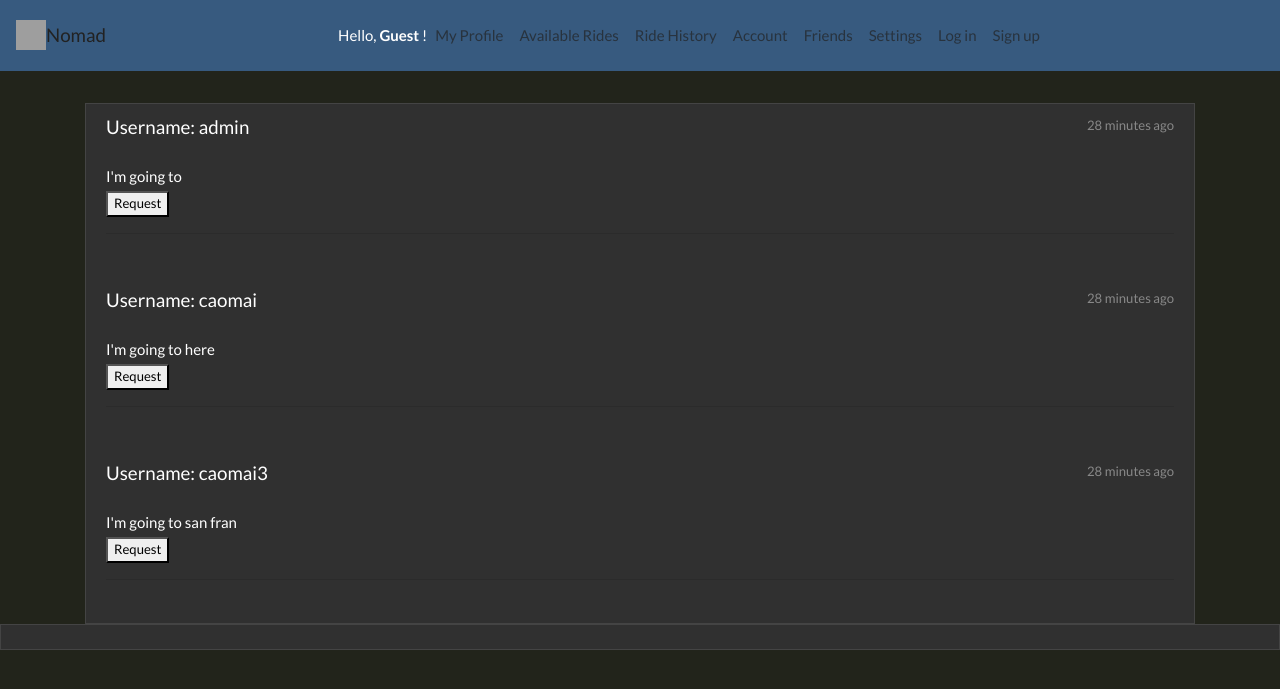
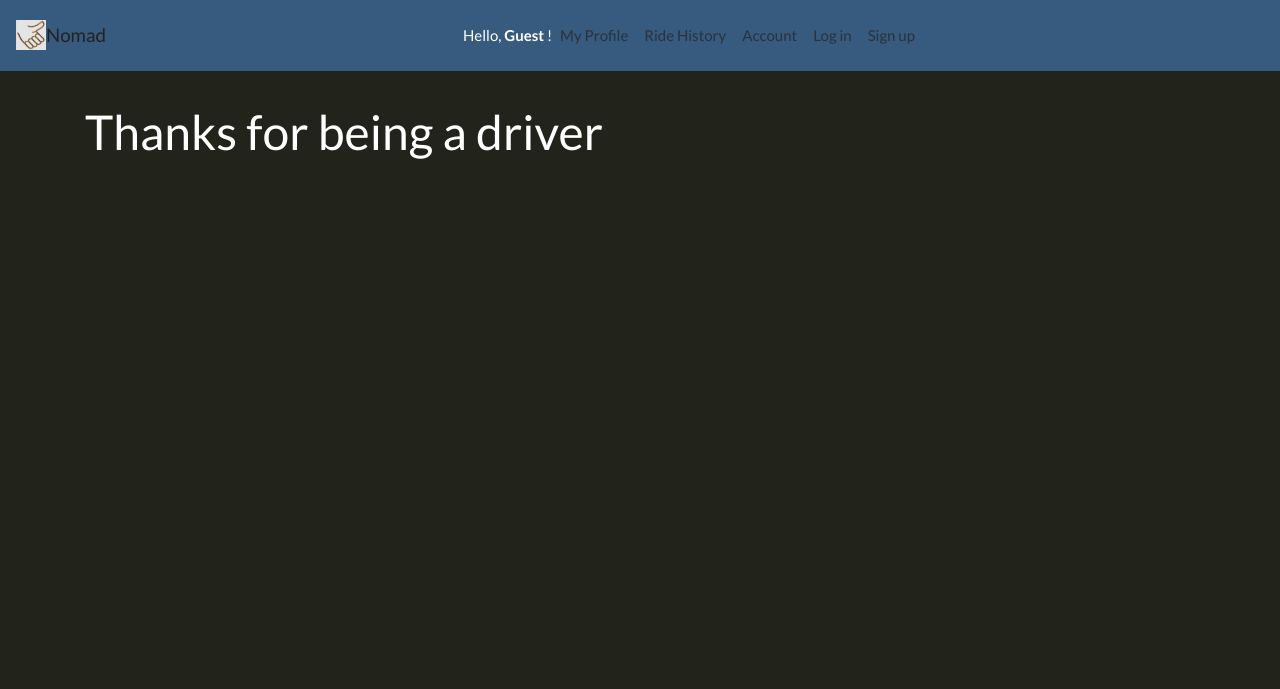
Before and after one commit to joeygaitan/nomad-project, a Django app: page /all_rides/ in a window 1280 px wide. Shown: the top 689 px of the page. Run offline with Django 3.2, Linux system fonts and the light colour scheme; data comes from the database, SQL or seed files in the repository; some libraries are stand-ins or nearby versions; grey boxes are pictures that could not be loaded.

Commit message:
[add] driver page

```diff
--- a/accounts/forms.py
+++ b/accounts/forms.py
@@ -30,4 +30,4 @@ class UserCreateForm(UserCreationForm):
 class ProfileForm(forms.ModelForm):
     class Meta:
         model = Profile
-        fields = ('bio', 'location', 'birth_date')
+        fields = ('starting', 'destination', 'is_passenger')
--- a/accounts/models.py
+++ b/accounts/models.py
@@ -5,9 +5,11 @@ from django.dispatch import receiver
 
 class Profile(models.Model):
     user = models.OneToOneField(User, on_delete=models.CASCADE)
-    bio = models.TextField(max_length=500, blank=True)
-    location = models.CharField(max_length=30, blank=True)
-    birth_date = models.DateField(null=True, blank=True)
+    starting = models.CharField(max_length=30, blank=True)
+    destination = models.CharField(max_length=30, blank=True)
+    timestamp = models.DateTimeField(auto_now_add=True)
+    is_passenger = models.BooleanField(default=True)
+
 
 @receiver(post_save, sender=User)
 def create_user_profile(sender, instance, created, **kwargs):
--- a/accounts/templates/accounts/profile_list.html
+++ b/accounts/templates/accounts/profile_list.html
@@ -3,14 +3,19 @@
 {% block title %}Nomad - Profiles{% endblock %}
 
 {% block content %}
+
+    {% if request.user.profile.is_passenger %}
         {% if profiles %}
             {% for profile in profiles %}
             <a href="#" class="list-group-item list-group-item-action">
                 <div class="d-flex w-100 justify-content-between">
-              <h5 class="mb-1"> Username: {{ profile.user }}</h5>
-              <small class="text-muted">28 minutes ago</small>
+                <h5 class="mb-1">{{ profile.user }}</h5>
+                <small class="text-muted">{{ profile.timestamp }}</small>
                 </div>
-            <p class="mb-1"><img src="" style="height: 75px; width: auto"><br>I'm going to {{ profile.location }}</p>
+                <p class="mb-1"><img src="" style="height: 75px; width: auto"><br>Starting: {{ profile.starting }}</p>
+
+                <p class="mb-1"><img src="" style="height: 75px; width: auto"><br>Going: {{ profile.destination }}</p>
+                <br>
                 <small><button>Request</button></small>
                 <hr class="breakline">
             {% endfor %}
@@ -18,4 +23,9 @@
             <div class="alert alert-primary" role="alert">No pages to display.</div>
         {% endif %}
 
+    {% else %}
+    <h1> Thanks for being a driver</h1>
+    {% endif %}
+
+
 {% endblock %}
--- a/accounts/views.py
+++ b/accounts/views.py
@@ -46,7 +46,7 @@ def update_profile(request):
         if profile_form.is_valid():
             profile_form.save()
             messages.success(request, ('Your profile was successfully updated!'))
-            return redirect('get-ride-page')
+            return redirect('list-rides-page')
         else:
             messages.error(request, ('Please correct the error below.'))
     else:
--- a/templates/base.html
+++ b/templates/base.html
@@ -49,20 +49,17 @@
                       <li class="nav-item">
                         <a class="nav-link" href="{% url 'get-ride-page' %}">My Profile<span class="sr-only"></span></a>
                       </li>
+                      {% if request.user.profile.is_passenger %}
                       <li class="nav-item">
                           <a class="nav-link" href="{% url 'list-rides-page' %}">Available Rides<span class="sr-only"></span></a>
                       </li>
+                      {% else %}
+                      {% endif %}
                       <li class="nav-item">
                         <a class="nav-link" href="#">Ride History</a>
                       </li>
                       <li class="nav-item">
                         <a class="nav-link" href="#">Account</a>
-                      </li>
-                      <li class="nav-item">
-                          <a class="nav-link" href="#">Friends</a>
-                      </li>
-                      <li class="nav-item">
-                          <a class="nav-link" href="#">Settings</a>
                       </li>
                       {% if request.user.is_authenticated %}
 
@@ -78,6 +75,7 @@
                         <a class="nav-link" href="{% url 'signup-page' %}">Sign up</a>
                       </li>
                       {% endif %}
+
 
                   </ul>
       </div>
```
Also changed, not shown: accounts/migrations/0002_auto_20200226_1853.py (added), accounts/migrations/0003_profile_is_passenger.py (added), db.sqlite3, static/assets/thumb.png (renamed from static/thumb.png). Lines whose indentation alone changed are shown as unchanged.
